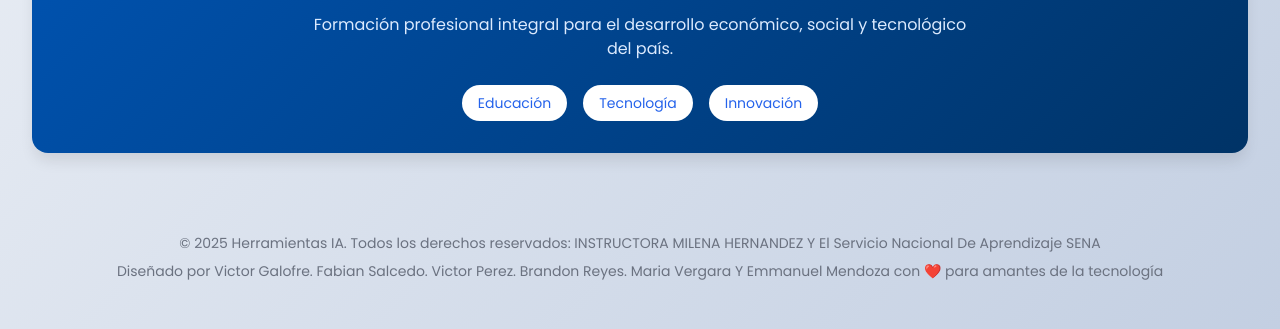
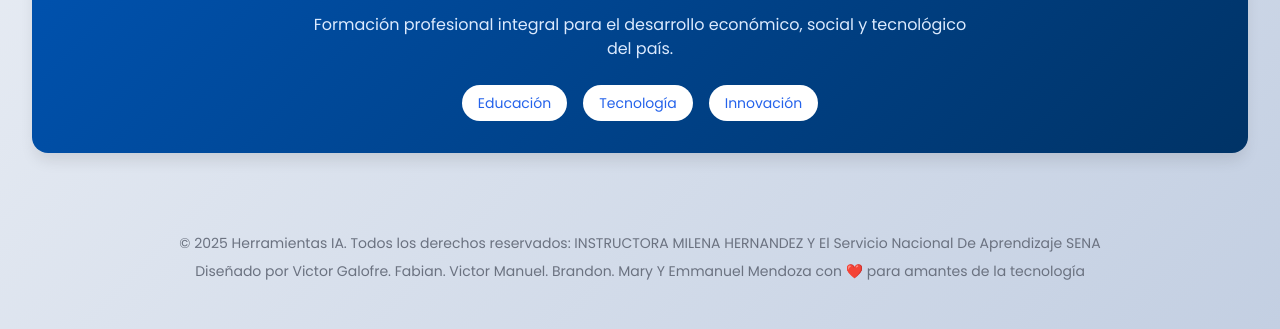
Before and after one commit to victorgalofre/herramientasia, a plain HTML site: page index.html in a window 1280 px wide. Shown: the part 763-1092 px from the top of the page. Drawn offline with nearby package versions, Linux system fonts and the light colour scheme.

Commit message:
Update index.html
update page

```diff
--- a/index.html
+++ b/index.html
@@ -161,7 +161,7 @@
     <footer class="mt-20 text-center text-gray-500 text-sm">
         <p>© 2025 Herramientas IA. Todos los derechos reservados: INSTRUCTORA MILENA HERNANDEZ Y El Servicio Nacional De Aprendizaje SENA
 </p>
-        <p class="mt-2">Diseñado por Victor Galofre. Fabian Salcedo. Victor Perez. Brandon Reyes. Maria Vergara Y Emmanuel Mendoza con ❤️ para amantes de la tecnología</p>
+        <p class="mt-2">Diseñado por Victor Galofre. Fabian. Victor Manuel. Brandon. Mary Y Emmanuel Mendoza con ❤️ para amantes de la tecnología</p>
     </footer>
 
     <script>
```
